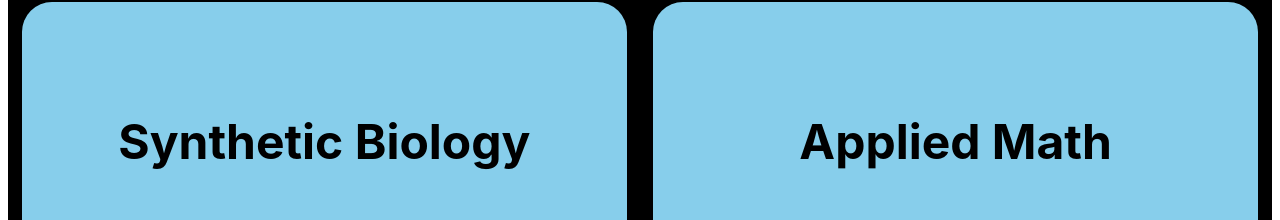
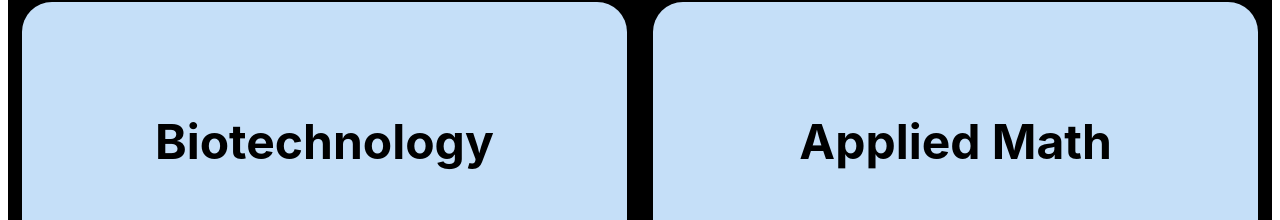
Before and after one commit to ranoodles/biomath-app2, a React (Create React App) app in the folder client/: page / in a window 1280 px wide. Shown: the part 826-1046 px from the top of the page. Built offline with nearby package versions, Linux system fonts and the light colour scheme.

Commit message:
animted title

```diff
--- a/client/src/pages/Landing.jsx
+++ b/client/src/pages/Landing.jsx
@@ -16,8 +16,7 @@ import {
   useNavigate
 } from "react-router-dom"
 import theme from "./website-constants/Theme.jsx"
-
-
+import { motion as threeDMotion } from "framer-motion-3d"
 const slides = [
   "https://res.cloudinary.com/demo/image/upload/v1312461204/sample.jpg",
   "https://res.cloudinary.com/demo/basketball_shot.jpg",
@@ -54,6 +53,14 @@ const TitleText = styled(Typography)`
     ${'' /* font-size: 9vw; */}
     text-align: center;
     color: 'white';
+
+    final: {
+      opacity: 1,
+      scale: 1,
+      transition: {
+        duration: 2
+      }
+    }
   }
 `;
 
@@ -190,28 +197,50 @@ const AppBenefitsText = [
 
 const CourseDescriptionText = [
   {
-    courseName: "Synthetic Biology",
+    courseName: "Biotechnology",
     description: "Lorem ipsum dolor sit amet, consectetur adipiscing elit, sed do eiusmod tempor incididunt ut labore et dolore magna aliqua. Ut enim ad minim veniam, quis nostrud exercitation ullamco laboris nisi ut aliquip ex ea commodo consequat.",
-    icon: <ScienceIcon style={{fontSize: "5rem"}} sx={{paddingBottom: "2rem"}}/>
+    icon: <ScienceIcon style={{fontSize: "5rem"}} sx={{paddingBottom: "2rem"}}/>,
+    color: "#C5DFF8",
+    color2: "#7895CB"
   },
   {
     courseName: "Applied Math",
     description: "Lorem ipsum dolor sit amet, consectetur adipiscing elit, sed do eiusmod tempor incididunt ut labore et dolore magna aliqua. Ut enim ad minim veniam, quis nostrud exercitation ullamco laboris nisi ut aliquip ex ea commodo consequat.",
-    icon: <CalculateIcon style={{fontSize: "5rem"}} sx={{paddingBottom: "2rem"}}/>
+    icon: <CalculateIcon style={{fontSize: "5rem"}} sx={{paddingBottom: "2rem"}}/>,
+    color: "#C5DFF8",
+    color2: "#7895CB"
   }
 ];
 
+
 export default function Landing() {
   const navigate = useNavigate();
+
   return (
     <>
     {/* Hero Section */}
     <ThemeProvider theme={theme} border='none'>
       <Nav />
-      <Box sx={{ height: '90vh', display:"flex", alignItems:"center", justifyContent:"center", backgroundImage: "url('https://images.unsplash.com/photo-1632220894022-a83eacddae2d?ixlib=rb-4.0.3&ixid=M3wxMjA3fDB8MHxwaG90by1wYWdlfHx8fGVufDB8fHx8fA%3D%3D&auto=format&fit=crop&w=1548&q=80')", backgroundSize:'cover', backgroundPosition:'center', backgroundColor: 'rgba(0, 0, 0, 0.5)'}}>
+      <Box sx={{
+        height: '90vh',
+        display:"flex",
+        alignItems:"center",
+        justifyContent:"center",
+        backgroundImage: "url('https://images.unsplash.com/photo-1632220894022-a83eacddae2d?ixlib=rb-4.0.3&ixid=M3wxMjA3fDB8MHxwaG90by1wYWdlfHx8fGVufDB8fHx8fA%3D%3D&auto=format&fit=crop&w=1548&q=80')",
+        backgroundSize:'cover',
+        backgroundPosition:'center',
+        backgroundColor: 'rgba(0, 0, 0, 0.5)'}}>
         <TitleStack spacing={2}>
-          <Box component="span" sx={{ p: 5 }}>
-            <TitleText variant="h1" sx={{color:'white'}}>BIOMATH</TitleText>
+          <Box component="span" sx={{ p: 5 }} >
+            <TitleText
+            component={motion.div}
+            variant="h1"
+            color="white"
+            initial={{opacity:0, scale:0.2}}
+            animate={{ opacity:1, scale:1}}
+            transition={{duration: 3, ease:"easeInOut"}}>
+            BIOMATH
+            </TitleText>
           </Box>
           <SubtitleText variant="h5" sx={{color:'white'}}>Lorem ipsum dolor sit amet, consectetur adipiscing elit, sed do eiusmod tempor incididunt ut labore et dolore magna aliqua. Ut enim ad minim veniam, quis nostrud exercitation ullamco laboris nisi ut aliquip ex ea commodo consequat.</SubtitleText>
           <SignupButtonTop variant="contained" onClick={() => {navigate('/signup')}}>Sign Up</SignupButtonTop>
@@ -225,15 +254,15 @@ export default function Landing() {
         component={motion.div}
         initial={{ opacity: 0, scale: 0 }}
         whileInView=
-        {{ opacity: 1, scale: 1 }}
+        {{ opacity: 1, scale: 1, backgroundColor: CourseCard.color }}
         transition={{
         duration: 0.8,
         delay: 0,
-        ease: [0, 0.71, 0.2, 1.01]
+        ease: [0, 0.71, 0.2, 1.01],
       }}
-        whileHover={{
-        scale: 1.05,
-        }}>
+        whileHover=
+        {{ scale: 1.05, backgroundColor: CourseCard.color2 }}
+        >
           <TitleStack>
             <BiomathText variant="h3">{CourseCard.courseName}</BiomathText>
             {CourseCard.icon}
```
